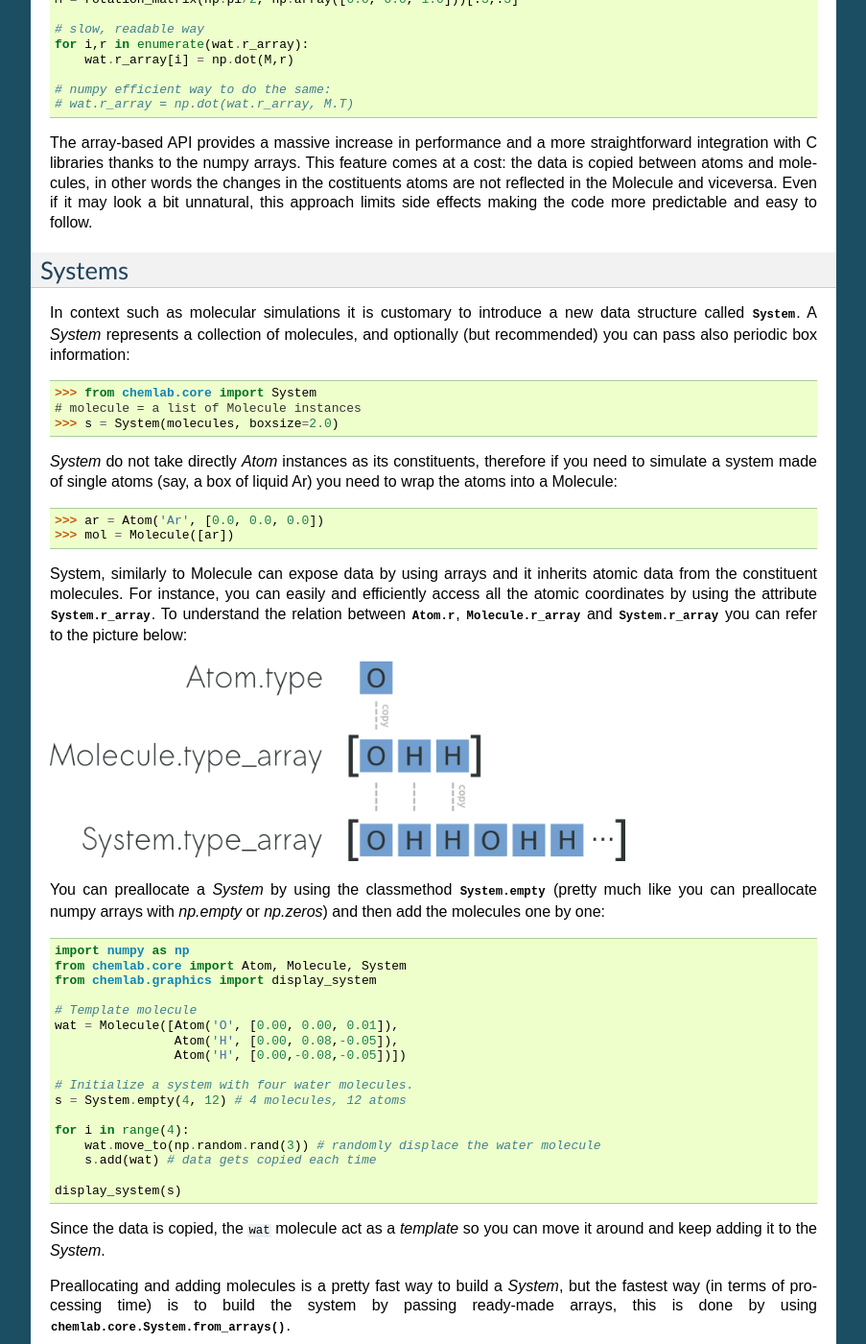
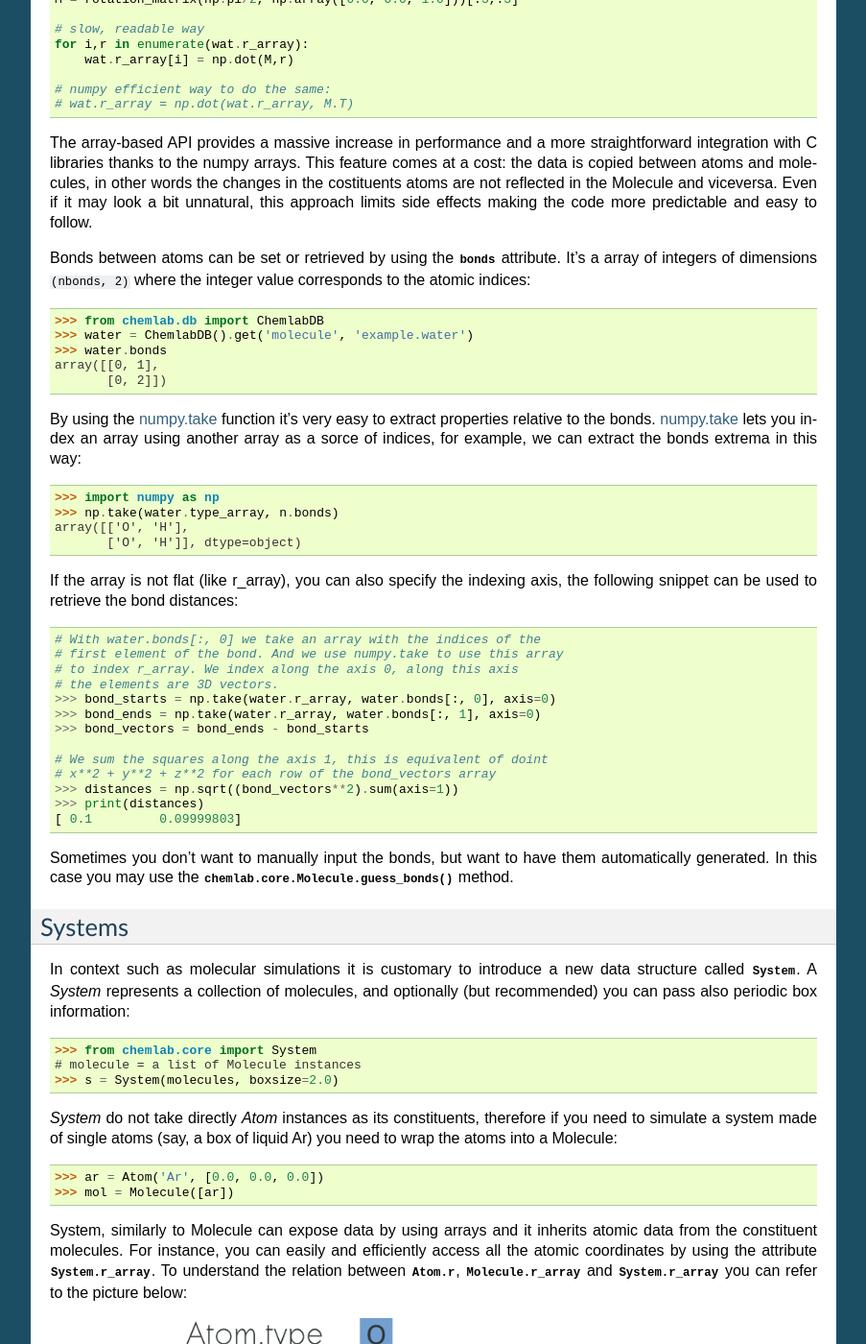
Before and after one commit to chemlab/chemlab, a Sphinx documentation site: the page built from docs/core.rst, in a window 1280 px wide and 1400 px high, scrolled down 961 px. Shown: the whole window at 96% size, without its empty margins (198-1101 px from the left). Built offline with Sphinx 7.4.7, drawn with Linux system fonts in a browser that asks for light colours; formulas are drawn with MathJax 3; some of the changed text lies outside the part shown.

Commit message:
Documenting bonds

```diff
--- a/docs/core.rst
+++ b/docs/core.rst
@@ -73,6 +73,52 @@ not reflected in the Molecule and viceversa. Even if it may look a bit
 unnatural, this approach limits side effects making the code more
 predictable and easy to follow.
 
+Bonds between atoms can be set or retrieved by using the
+:py:class:`~chemlab.core.Molecule.bonds` attribute. It's a array of
+integers of dimensions ``(nbonds, 2)`` where the integer value
+corresponds to the atomic indices::
+
+    >>> from chemlab.db import ChemlabDB
+    >>> water = ChemlabDB().get('molecule', 'example.water')
+    >>> water.bonds
+    array([[0, 1],
+           [0, 2]])
+
+By using the `numpy.take`_ function it's very easy to extract
+properties relative to the bonds. `numpy.take`_ lets you index an
+array using another array as a sorce of indices, for example, we can
+extract the bonds extrema in this way::
+
+    >>> import numpy as np
+    >>> np.take(water.type_array, n.bonds)
+    array([['O', 'H'],
+           ['O', 'H']], dtype=object)
+
+If the array is not flat (like r_array), you can also specify the
+indexing axis, the following snippet can be used to retrieve the bond
+distances::
+
+    # With water.bonds[:, 0] we take an array with the indices of the
+    # first element of the bond. And we use numpy.take to use this array
+    # to index r_array. We index along the axis 0, along this axis
+    # the elements are 3D vectors.
+    >>> bond_starts = np.take(water.r_array, water.bonds[:, 0], axis=0)
+    >>> bond_ends = np.take(water.r_array, water.bonds[:, 1], axis=0)
+    >>> bond_vectors = bond_ends - bond_starts
+
+    # We sum the squares along the axis 1, this is equivalent of doint
+    # x**2 + y**2 + z**2 for each row of the bond_vectors array
+    >>> distances = np.sqrt((bond_vectors**2).sum(axis=1))
+    >>> print(distances)
+    [ 0.1         0.09999803]
+
+Sometimes you don't want to manually input the bonds, but want to have
+them automatically generated. In this case you may use the
+:py:meth:`chemlab.core.Molecule.guess_bonds` method.
+
+
+.. _numpy.take: http://docs.scipy.org/doc/numpy/reference/generated/numpy.take.html
+
 Systems
 -------
 
@@ -132,6 +178,14 @@ Preallocating and adding molecules is a pretty fast way to build a
 `System`, but the fastest way (in terms of processing time) is to
 build the system by passing ready-made arrays, this is done by using
 :py:meth:`chemlab.core.System.from_arrays`.
+
+Most of the :py:class:`chemlab.core.Molecule` array attributes are
+still present in :py:class:`chemlab.core.System`, including
+:py:attr:`System.bonds`, bonds between molecules are currently not
+supported and setting them will result in an unexpected behaviour.
+There is also a :py:meth:`chemlab.core.System.guess_bonds` method to
+automatically set the intramolecular bonds.
+
 
 Building Systems
 ................
```
Also changed, not shown: 1 other file.
